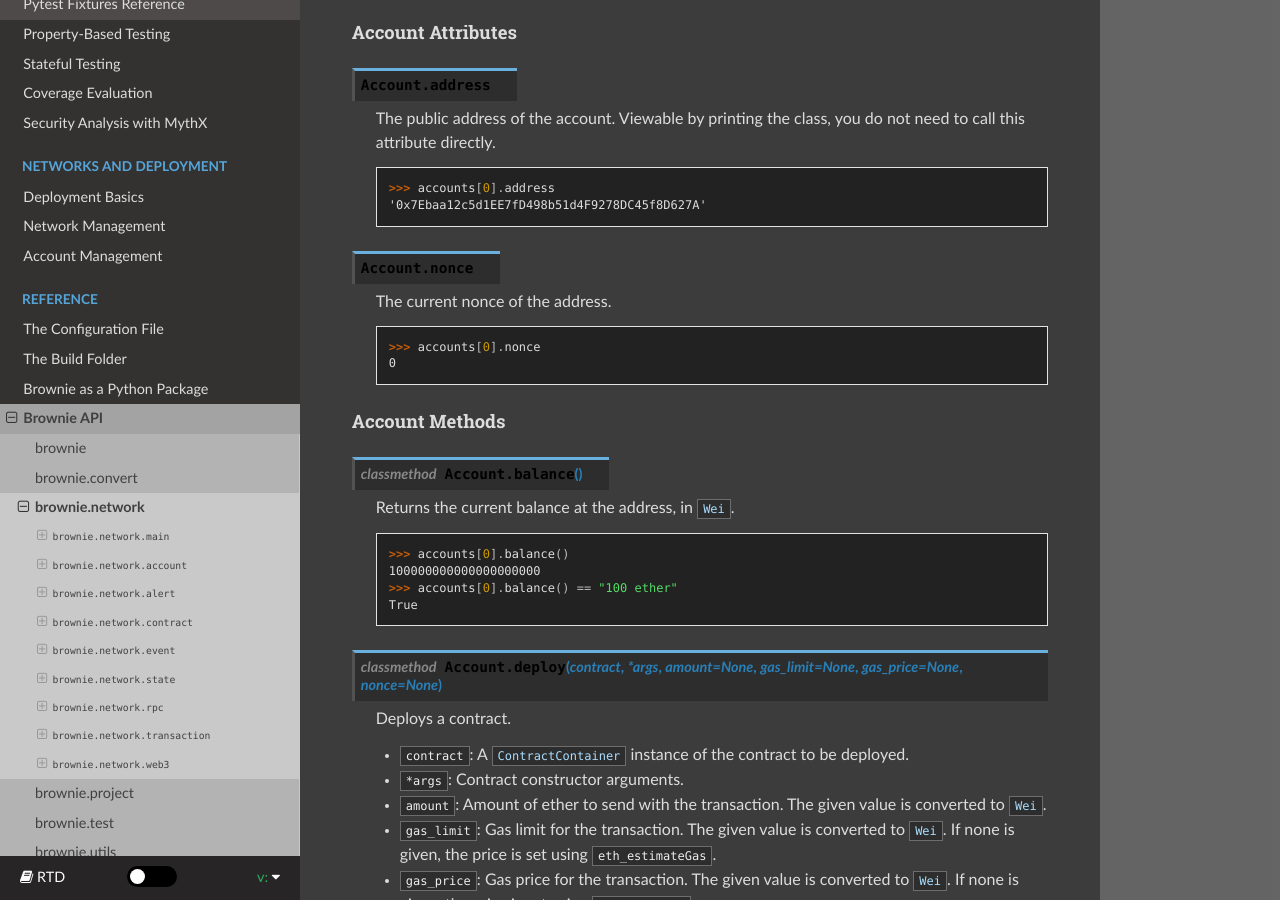
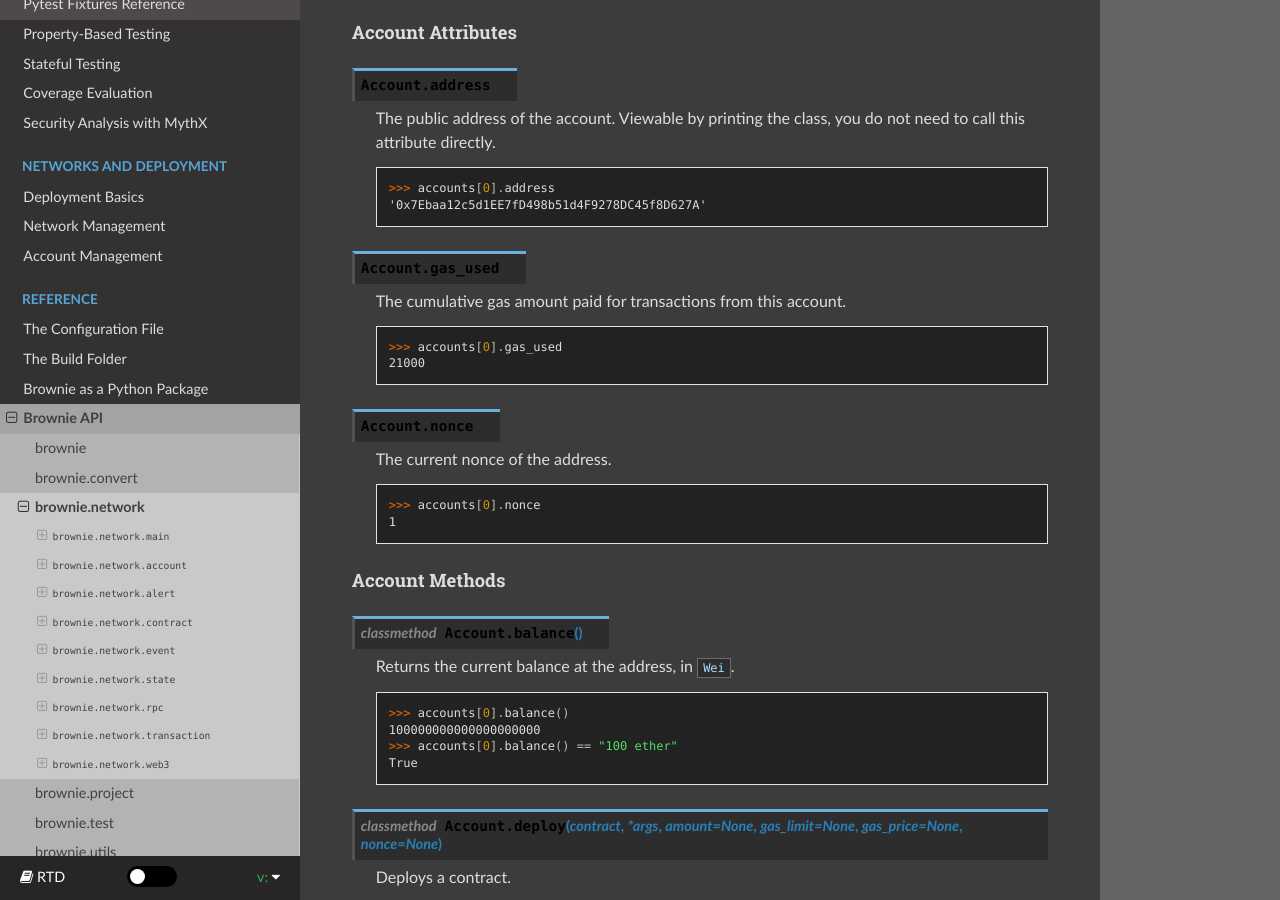
Before and after one commit to eth-brownie/brownie, a Sphinx documentation site: the page built from docs/api-network.rst, in a window 1280 px wide and 900 px high, scrolled down 4379 px. Built offline with Sphinx 7.4.7 and the Read the Docs theme 2.0.0, drawn with Linux system fonts in a browser that asks for light colours.

Commit message:
doc: add account.gas_used to API docs

```diff
--- a/docs/api-network.rst
+++ b/docs/api-network.rst
@@ -225,6 +225,15 @@
         >>> accounts[0].address
         '0x7Ebaa12c5d1EE7fD498b51d4F9278DC45f8D627A'
 
+.. py:attribute:: Account.gas_used
+
+    The cumulative gas amount paid for transactions from this account.
+
+    .. code-block:: python
+
+        >>> accounts[0].gas_used
+        21000
+
 .. py:attribute:: Account.nonce
 
     The current nonce of the address.
@@ -232,7 +241,7 @@
     .. code-block:: python
 
         >>> accounts[0].nonce
-        0
+        1
 
 Account Methods
 ***************
```
